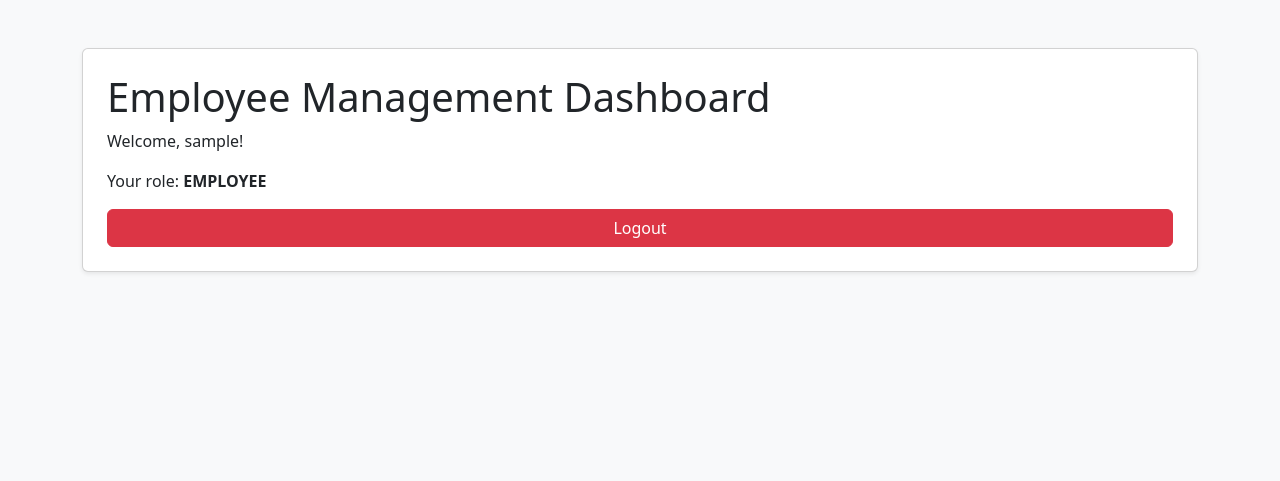
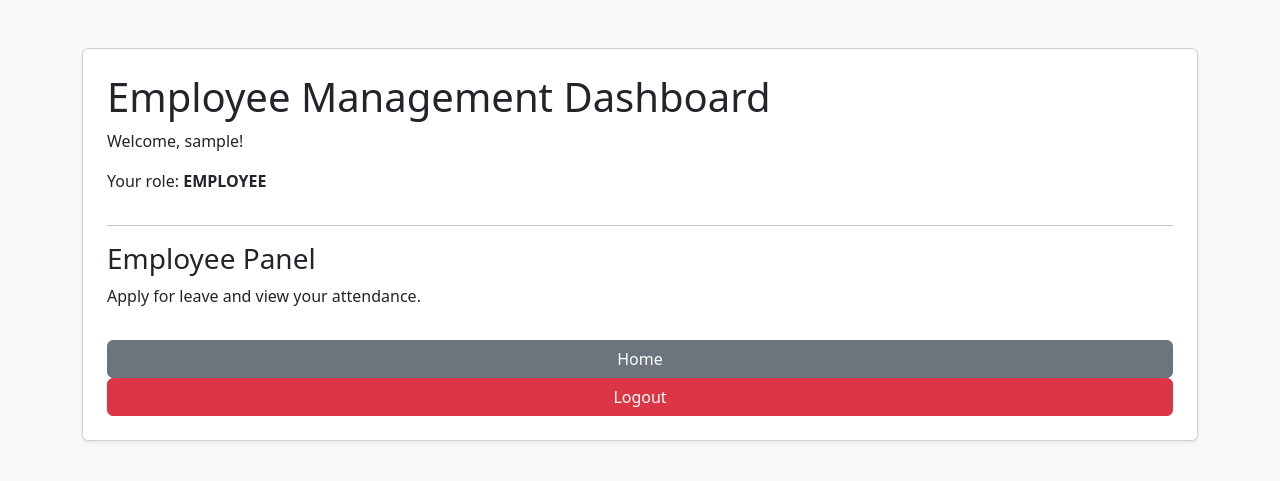
Before and after one commit to NAJIYASIGEEF/Employee_Leave_and_Attendance_Management, a Django app: page /dashboard/ in a window 1280 px wide. Shown: the top 481 px of the page. Run offline with Django 4.2, Linux system fonts and the light colour scheme; the visitor is signed in with stand-in values (Sample User, id 1).

Commit message:
Day 13 - Add role-based dashboard

```diff
--- a/templates/dashboard.html
+++ b/templates/dashboard.html
@@ -15,6 +15,37 @@
         <p>Welcome, {{ request.user.username }}!</p>
         <p>Your role: <strong>{{ request.user.role }}</strong></p>
 
+<hr>
+
+
+{% if request.user.role == 'ADMIN' %}
+    <h3>Admin Panel</h3>
+    <p>Manage users, employees, and departments.</p>
+
+    <a href="{% url 'admin:index' %}" class="btn btn-primary mt-2">
+        Open Admin Site
+    </a>
+
+
+{% elif request.user.role == 'HR' %}
+    <h3>HR Panel</h3>
+    <p>Manage employee records and leave requests.</p>
+
+{% elif request.user.role == 'MANAGER' %}
+    <h3>Manager Panel</h3>
+    <p>Review and approve employee leave requests.</p>
+
+{% elif request.user.role == 'EMPLOYEE' %}
+    <h3>Employee Panel</h3>
+    <p>Apply for leave and view your attendance.</p>
+
+{% endif %}
+
+
+<a href="{% url 'home' %}" class="btn btn-secondary mt-3">
+    Home
+</a>
+
         <a href="{% url 'logout' %}" class="btn btn-danger">
             Logout
         </a>
```
